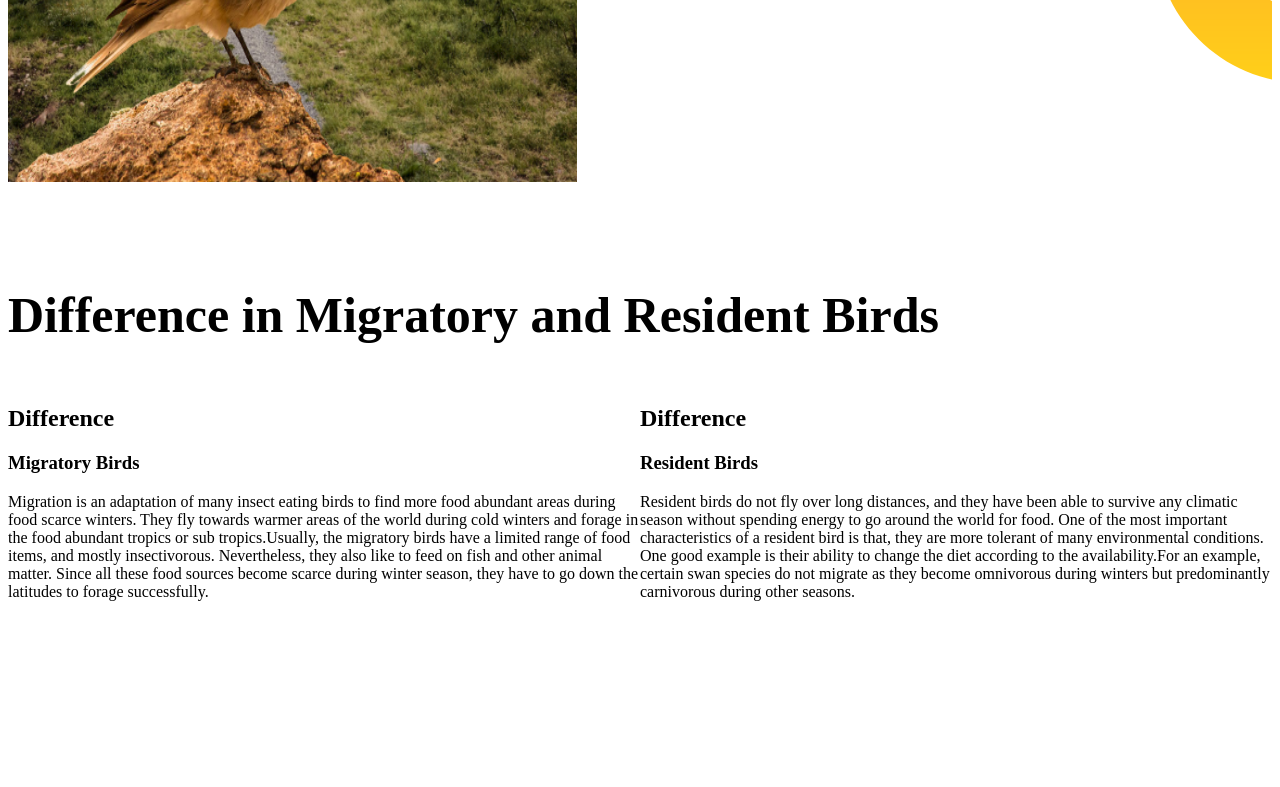
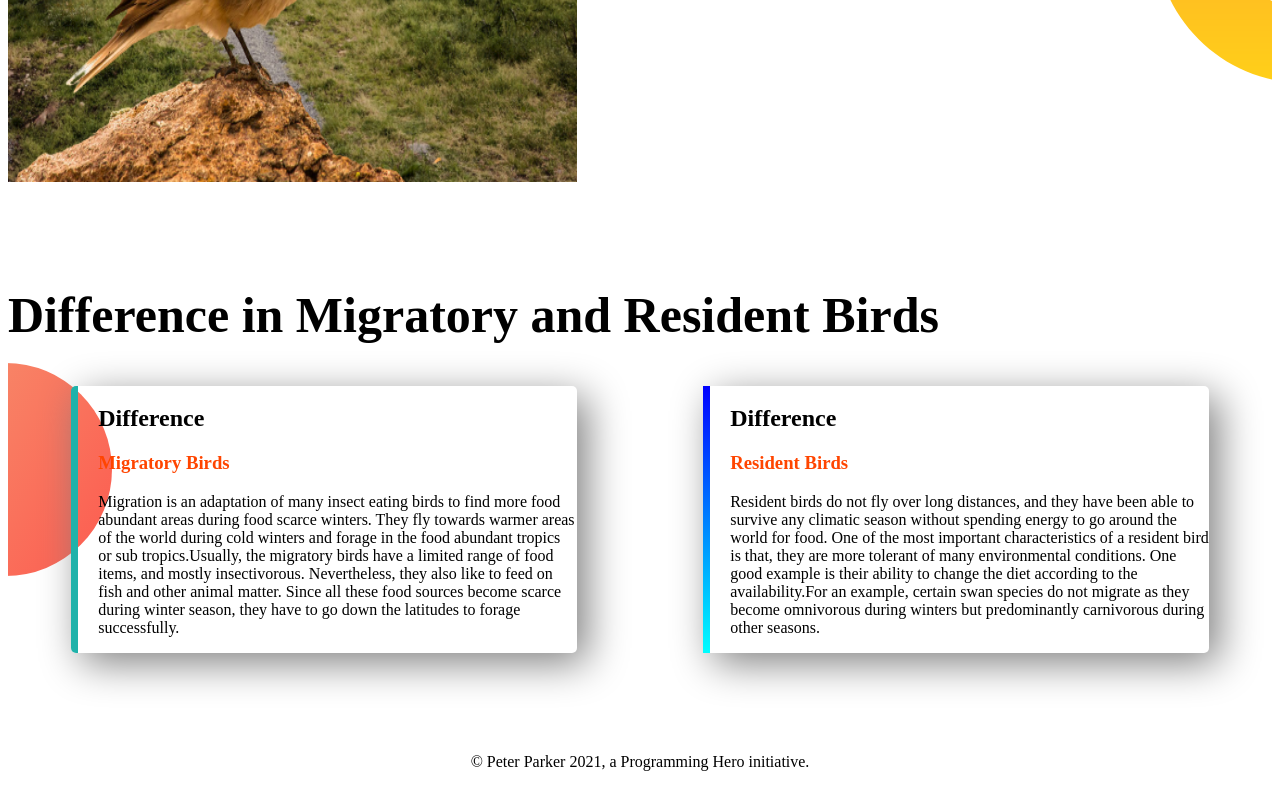
Before and after one commit to nishat-tasnim-nahid/developer-portfolio, a plain HTML site: page index.html in a window 1280 px wide. Shown: the part 930-1717 px from the top of the page. Before the commit the page ends 1647 px from the top, so only its background shows below. Drawn offline with Linux system fonts and the light colour scheme; a web font is replaced by a local one.

Commit message:
footer-experience

```diff
--- a/index.html
+++ b/index.html
@@ -53,9 +53,9 @@
     <section class="bottom-banner">
         <h1>Difference in Migratory and Resident Birds</h1>
         <div class="flexible-container">
-            <div class="half-width">
+            <div class="difference-item">
                 <h2>Difference</h2>
-                <h3>Migratory Birds</h3>
+                <h3 class="color">Migratory Birds</h3>
                 <p>Migration is an adaptation of many insect eating birds to find more food abundant areas during food
                     scarce winters. They fly towards warmer areas of the world during cold winters and forage in the
                     food
@@ -65,9 +65,9 @@
                     these food sources become scarce during winter season, they have to go down the latitudes to forage
                     successfully. </p>
             </div>
-            <div class="half-width">
+            <div id="diffrent-border" class="difference-item">
                 <h2>Difference</h2>
-                <h3>Resident Birds</h3>
+                <h3 class="color">Resident Birds</h3>
                 <p>Resident birds do not fly over long distances, and they have been able to survive any climatic season
                     without spending energy to go around the world for food. One of the most important characteristics
                     of a
@@ -81,6 +81,11 @@
         </div>
 
     </section>
+    <footer>
+        <p>
+            © Peter Parker 2021, a Programming Hero initiative.
+        </p>
+    </footer>
 
 
 </body>
--- a/style.css
+++ b/style.css
@@ -14,6 +14,7 @@ h1{
     }
     .half-width{
         width: 50%;
+
     }
     .half-width img{
         width: 90%;
@@ -36,3 +37,25 @@ h1{
         background-repeat: no-repeat;
         background-position: right;
     }
+    .bottom-banner{
+        background-image: url(images/exp-bg.png);
+        background-repeat: no-repeat;
+        background-position: left;
+    }
+    .difference-item{
+        width: 40%;
+        margin-left: 5%;
+        margin-right: 5%;
+        padding-left: 20px;
+        border-radius: 5px;
+        box-shadow: 10px 10px 40px gray;
+        border-left: 7px solid lightseagreen;
+    }
+    #diffrent-border{
+        border-left: 7px solid;
+        border-image: linear-gradient(blue,cyan);
+        border-image-slice: 1;
+    }
+    footer p{
+        text-align: center;
+    }
```
Also changed, not shown: images/jhankar.png (deleted), images/jhankar2.png (deleted), images/my-bg.png (deleted), images/my-bg2.png (deleted), images2/1166141573-removebg-preview.png (deleted), images2/21265-removebg-preview.png (deleted), images2/21268-removebg-preview.png (deleted), images2/21272-removebg-preview.png (deleted), images2/22821-removebg-preview.png (deleted), images2/23481-removebg-preview.png (deleted), images2/New folder/21272-removebg-preview.png (deleted), images2/New folder/23481-removebg-preview-removebg-preview.png (deleted), images2/Penguins-removebg-preview.png (deleted).
